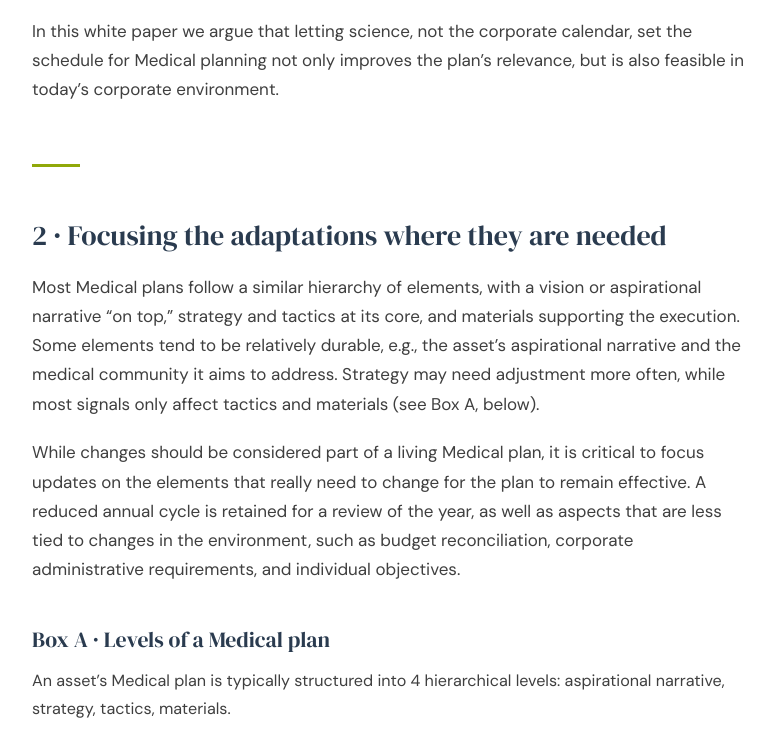
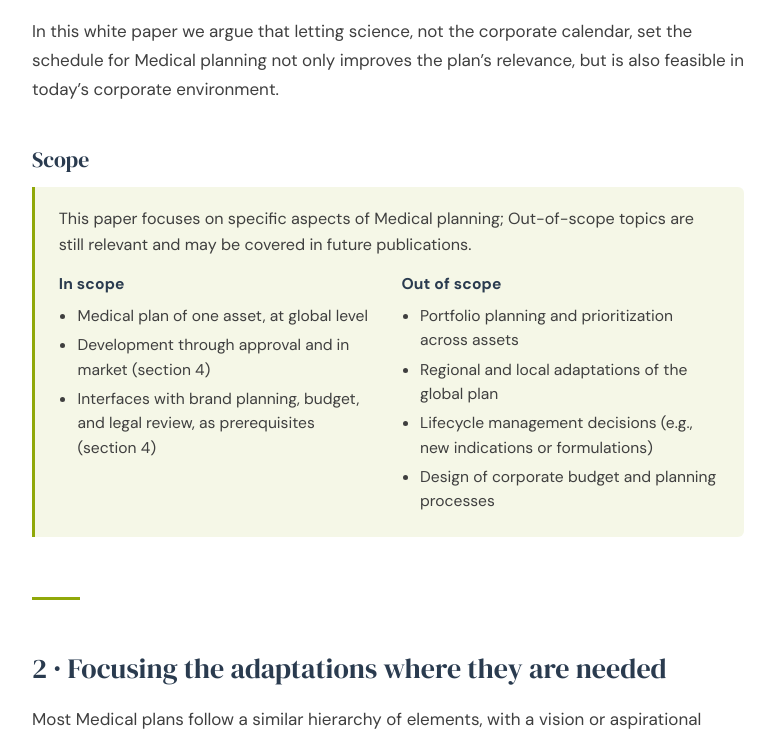
Before and after one commit to ConsilienceStrategy/Evidence-driven-Medical-Planning, a plain HTML site: page index.html in a window 1280 px wide. Shown: the part 1202-1939 px from the top of the page, without its empty margins (252-1027 px from the left). Drawn offline with Linux system fonts and the light colour scheme.

Commit message:
Add files via upload

```diff
--- a/index.html
+++ b/index.html
@@ -129,6 +129,21 @@ body {
 .pdf-link:hover { background: var(--green); color: #fff; }
 .pdf-link svg { width: 13px; height: 13px; flex: none; }
 @media print { .pdf-link { display: none !important; } }
+
+/* ── SCOPE NOTE (end of §1) ── */
+.scope-box {
+  background: var(--green-light);
+  border-left: 3px solid var(--green);
+  border-radius: 0 6px 6px 0;
+  padding: 1.1rem 1.4rem;
+  margin: 0.8rem 0 0;
+}
+.scope-box > p { font-size: 0.95rem; line-height: 1.6; margin: 0 0 0.8rem; }
+.scope-grid { display: grid; grid-template-columns: 1fr 1fr; gap: 1.4rem; }
+.scope-grid h4 { font-size: 0.92rem; margin: 0 0 0.35rem; }
+.scope-grid ul { margin: 0; padding-left: 1.1rem; font-size: 0.92rem; line-height: 1.55; }
+.scope-grid li { margin-bottom: 0.3rem; }
+@media (max-width: 640px) { .scope-grid { grid-template-columns: 1fr; gap: 1rem; } }
 
 /* ── ARTICLE ── */
 .article-wrap { max-width: 780px; margin: 0 auto; padding: 3rem 2rem 4rem; }
@@ -497,6 +512,7 @@ ol.footnotes-list li:target {
   .hero { padding: 2rem; }
   .article-wrap { padding: 1rem; }
   .cat-card { break-inside: avoid; }
+  .scope-box { break-inside: avoid; }
   ol.steps li { break-inside: avoid; }
 }
 
@@ -551,9 +567,9 @@ figure svg { max-width: 100%; height: auto; display: block; margin: 0 auto; }
     <div class="hero-eyebrow">Pre-release</div>
     <h1>The Wrong Clock</h1>
     <p class="hero-subtitle">Why the Medical plan should follow the evidence, not the corporate calendar.</p>
-    <p class="hero-meta">Christian Wasmer &amp; Friederike Winter &middot; Consilience &middot; October 29, 2026</p>
+    <p class="hero-meta">Christian Wasmer &amp; Friederike Winter &middot; Consilience &middot; November 13, 2026</p>
     <p class="hero-meta"><a href="https://www.consiliencestrategy.com">www.consiliencestrategy.com</a></p>
-    <p style="margin:0"><a class="pdf-link" href="Consilience_The_Wrong_Clock_2026-10-29.pdf" download><svg viewBox="0 0 24 24" fill="none" stroke="currentColor" stroke-width="2.2" stroke-linecap="round" stroke-linejoin="round" aria-hidden="true"><path d="M21 15v4a2 2 0 0 1-2 2H5a2 2 0 0 1-2-2v-4"/><polyline points="7 10 12 15 17 10"/><line x1="12" y1="15" x2="12" y2="3"/></svg><span>Download PDF</span></a></p>
+    <p style="margin:0"><a class="pdf-link" href="Consilience_The_Wrong_Clock_2026-11-13.pdf" download><svg viewBox="0 0 24 24" fill="none" stroke="currentColor" stroke-width="2.2" stroke-linecap="round" stroke-linejoin="round" aria-hidden="true"><path d="M21 15v4a2 2 0 0 1-2 2H5a2 2 0 0 1-2-2v-4"/><polyline points="7 10 12 15 17 10"/><line x1="12" y1="15" x2="12" y2="3"/></svg><span>Download PDF</span></a></p>
   </div>
 </section>
 
@@ -577,6 +593,30 @@ figure svg { max-width: 100%; height: auto; display: block; margin: 0 auto; }
 
 <p>
   In this white paper we argue that letting science, not the corporate calendar, set the schedule for Medical planning not only improves the plan&rsquo;s relevance, but is also feasible in today&rsquo;s corporate environment.</p>
+
+<h3>Scope</h3>
+<div class="scope-box">
+  <p>This paper focuses on specific aspects of Medical planning; Out-of-scope topics are still relevant and may be covered in future publications.</p>
+  <div class="scope-grid">
+    <div>
+      <h4>In scope</h4>
+      <ul>
+        <li>Medical plan of one asset, at global level</li>
+        <li>Development through approval and in market (section 4)</li>
+        <li>Interfaces with brand planning, budget, and legal review, as prerequisites (section 4)</li>
+      </ul>
+    </div>
+    <div>
+      <h4>Out of scope</h4>
+      <ul>
+        <li>Portfolio planning and prioritization across assets</li>
+        <li>Regional and local adaptations of the global plan</li>
+        <li>Lifecycle management decisions (e.g., new indications or formulations)</li>
+        <li>Design of corporate budget and planning processes</li>
+      </ul>
+    </div>
+  </div>
+</div>
 
 <hr class="section-break">
 <h2>2 &middot; Focusing the adaptations where they are needed</h2>
```
Also changed, not shown: Consilience_The_Wrong_Clock_preview.png, 1 other file.
